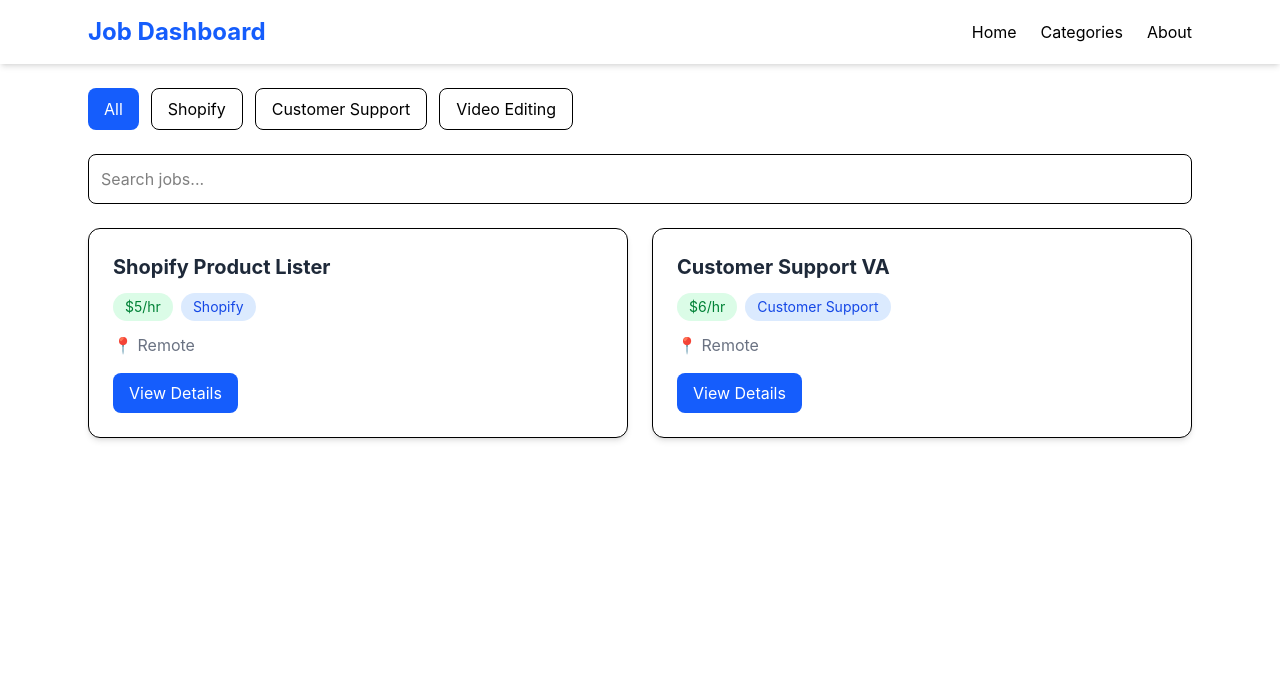
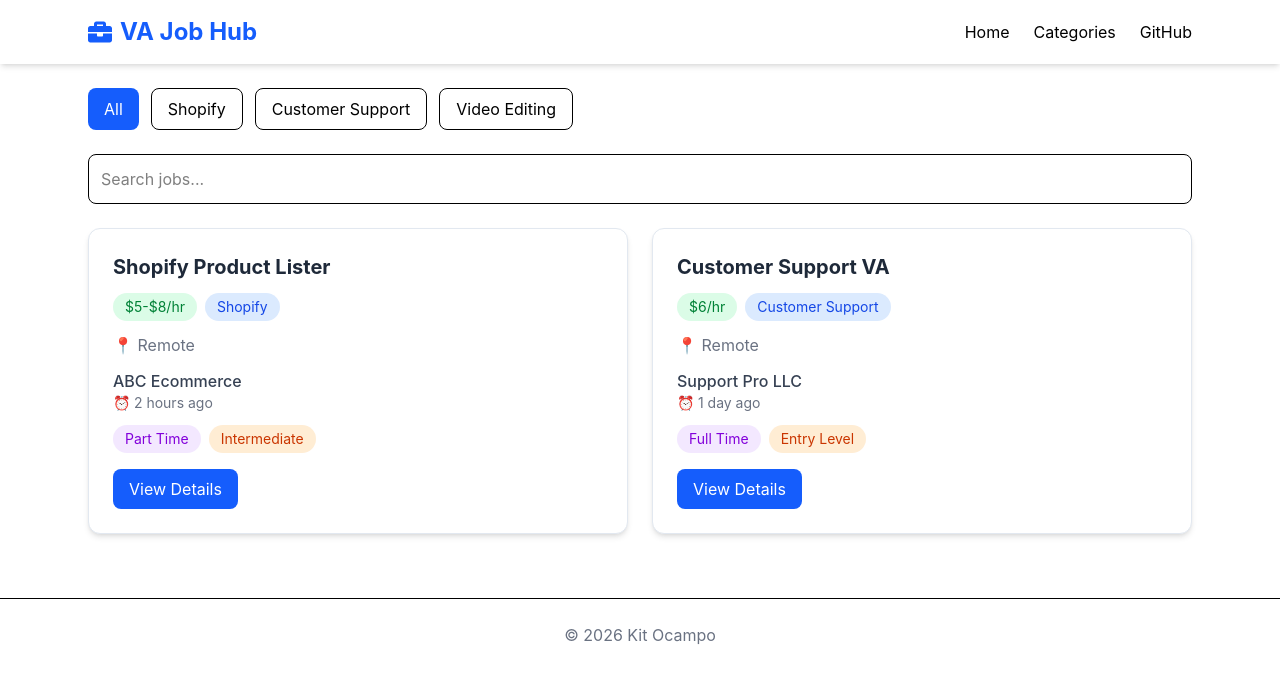
Before and after one commit to ocampojkq/job-dashboard, a React (Vite) app: page / in a window 1280 px wide. Shown: the top 682 px of the page. Built offline with nearby package versions, Linux system fonts and the light colour scheme; the HTML template or start-up script is replaced by a standard one.

Commit message:
Improve job cards and details page

```diff
--- a/package.json
+++ b/package.json
@@ -13,6 +13,7 @@
     "@tailwindcss/vite": "^4.3.0",
     "react": "^19.2.6",
     "react-dom": "^19.2.6",
+    "react-icons": "^5.6.0",
     "react-router-dom": "^7.17.0",
     "tailwindcss": "^4.3.0"
   },
--- a/src/App.jsx
+++ b/src/App.jsx
@@ -4,6 +4,7 @@ import JobCard from "./components/JobCard";
 import { jobs } from "./data/jobs";
 import { Routes, Route } from "react-router-dom";
 import JobDetails from "./pages/JobDetails";
+import Footer from "./components/Footer";
 
 function App() {
   const [search, setSearch] = useState("");
@@ -64,6 +65,8 @@ function App() {
                 ))}
               </div>
             </div>
+
+            <Footer />
           </>
         }
       />
--- /dev/null
+++ b/src/components/Footer.jsx
@@ -0,0 +1,9 @@
+export default function Footer() {
+  return (
+    <footer className="bg-white border-t mt-10">
+      <div className="max-w-6xl mx-auto p-6 text-center text-gray-500">
+        © 2026 Kit Ocampo
+      </div>
+    </footer>
+  );
+}
--- a/src/components/JobCard.jsx
+++ b/src/components/JobCard.jsx
@@ -2,7 +2,7 @@ import { Link } from "react-router-dom";
 
 export default function JobCard({ job }) {
   return (
-    <div className="bg-white rounded-xl shadow-md p-6 border hover:shadow-lg transition">
+    <div className="bg-white rounded-xl shadow-md p-6 border border-slate-200 hover:border-blue-500 hover:shadow-xl hover:-translate-y-1 transition-all duration-300">
       <h2 className="text-xl font-bold text-gray-800">{job.title}</h2>
 
       <div className="flex gap-2 mt-3">
@@ -16,7 +16,19 @@ export default function JobCard({ job }) {
       </div>
 
       <p className="text-gray-500 mt-3">📍 {job.location}</p>
+      <p className="font-medium text-gray-700 mt-3">{job.company}</p>
 
+      <p className="text-sm text-gray-500">⏰ {job.posted}</p>
+
+      <div className="flex gap-2 mt-3">
+        <span className="bg-purple-100 text-purple-700 px-3 py-1 rounded-full text-sm">
+          {job.jobType}
+        </span>
+
+        <span className="bg-orange-100 text-orange-700 px-3 py-1 rounded-full text-sm">
+          {job.experience}
+        </span>
+      </div>
       <Link
         to={`/jobs/${job.id}`}
         className="mt-4 inline-block bg-blue-600 text-white px-4 py-2 rounded-lg hover:bg-blue-700"
--- a/src/components/Navbar.jsx
+++ b/src/components/Navbar.jsx
@@ -1,8 +1,14 @@
+import { FaBriefcase } from "react-icons/fa";
+
 export default function Navbar() {
   return (
     <nav className="bg-white shadow-md">
       <div className="max-w-6xl mx-auto px-6 py-4 flex justify-between items-center">
-        <h1 className="text-2xl font-bold text-blue-600">Job Dashboard</h1>
+        <div className="flex items-center gap-2">
+          <FaBriefcase className="text-blue-600 text-2xl" />
+
+          <h1 className="text-2xl font-bold text-blue-600">VA Job Hub</h1>
+        </div>
 
         <div className="flex gap-6">
           <a href="#" className="hover:text-blue-600">
@@ -13,8 +19,13 @@ export default function Navbar() {
             Categories
           </a>
 
-          <a href="#" className="hover:text-blue-600">
-            About
+          <a
+            href="https://github.com/ocampojkq/job-dashboard"
+            target="_blank"
+            rel="noreferrer"
+            className="hover:text-blue-600"
+          >
+            GitHub
           </a>
         </div>
       </div>
--- a/src/data/jobs.js
+++ b/src/data/jobs.js
@@ -2,13 +2,16 @@ export const jobs = [
   {
     id: 1,
     title: "Shopify Product Lister",
-    salary: "$5/hr",
+    company: "ABC Ecommerce",
+    salary: "$5-$8/hr",
+    location: "Remote",
     category: "Shopify",
-    location: "Remote",
-    company: "ABC Ecommerce",
     posted: "2 hours ago",
+    experience: "Intermediate",
+    jobType: "Part Time",
     applyUrl: "https://www.onlinejobs.ph",
-    description: "Upload products...",
+    description:
+      "Manage Shopify product uploads, update inventory, organize collections, optimize product listings, and ensure product information is accurate and up to date.",
   },
   {
     id: 2,
@@ -17,9 +20,12 @@ export const jobs = [
     category: "Customer Support",
     location: "Remote",
     company: "Support Pro LLC",
+
     posted: "1 day ago",
+    jobType: "Full Time",
+    experience: "Entry Level",
     applyUrl: "https://www.onlinejobs.ph",
     description:
-      "Handle customer inquiries and provide support through email and chat.",
+      "Respond to customer inquiries via email and chat, resolve issues professionally, process support requests, and maintain a positive customer experience.",
   },
 ];
--- a/src/pages/JobDetails.jsx
+++ b/src/pages/JobDetails.jsx
@@ -20,9 +20,10 @@ export default function JobDetails() {
         ← Back to Jobs
       </Link>
 
+      <div className="bg-white rounded-xl shadow-md p-8 border border-slate-200">
         <h1 className="text-4xl font-bold mb-4">{job.title}</h1>
 
-      <div className="flex gap-3 mb-4">
+        <div className="flex flex-wrap gap-3 mb-6">
           <span className="bg-green-100 text-green-700 px-3 py-1 rounded-full">
             {job.salary}
           </span>
@@ -30,24 +31,37 @@ export default function JobDetails() {
           <span className="bg-blue-100 text-blue-700 px-3 py-1 rounded-full">
             {job.category}
           </span>
+
+          <span className="bg-purple-100 text-purple-700 px-3 py-1 rounded-full">
+            {job.jobType}
+          </span>
+
+          <span className="bg-orange-100 text-orange-700 px-3 py-1 rounded-full">
+            {job.experience}
+          </span>
         </div>
 
-      <p className="text-gray-600 mb-2">📍 {job.location}</p>
+        <div className="space-y-2 mb-6 text-gray-600">
+          <p>📍 {job.location}</p>
+          <p>🏢 {job.company}</p>
+          <p>⏰ {job.posted}</p>
+        </div>
 
-      <p className="text-gray-600 mb-2">Company: {job.company}</p>
+        <div className="border-t pt-6">
+          <h2 className="text-xl font-semibold mb-3">Job Description</h2>
 
-      <p className="text-gray-600 mb-6">Posted: {job.posted}</p>
-
-      <p className="text-lg mb-6">{job.description}</p>
+          <p className="text-gray-700 leading-relaxed">{job.description}</p>
+        </div>
 
         <a
           href={job.applyUrl}
           target="_blank"
           rel="noreferrer"
-        className="inline-block bg-green-600 text-white px-5 py-3 rounded-lg hover:bg-green-700"
+          className="inline-block mt-8 bg-green-600 text-white px-6 py-3 rounded-lg hover:bg-green-700 transition"
         >
           Apply Now
         </a>
       </div>
+    </div>
   );
 }
```
Also changed, not shown: 1 other file (tests, documents, lock files or other folders). Lines whose indentation alone changed are shown as unchanged.
